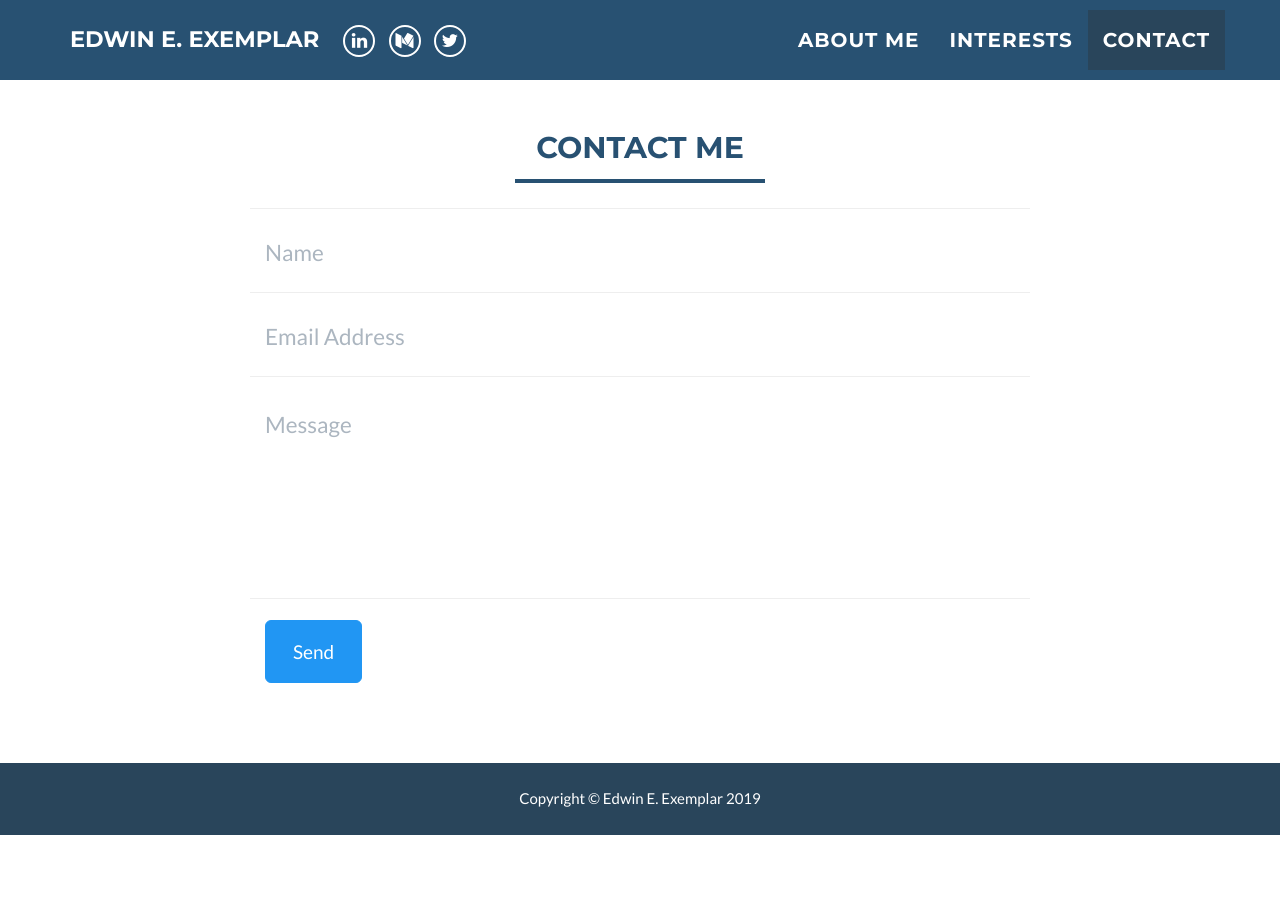
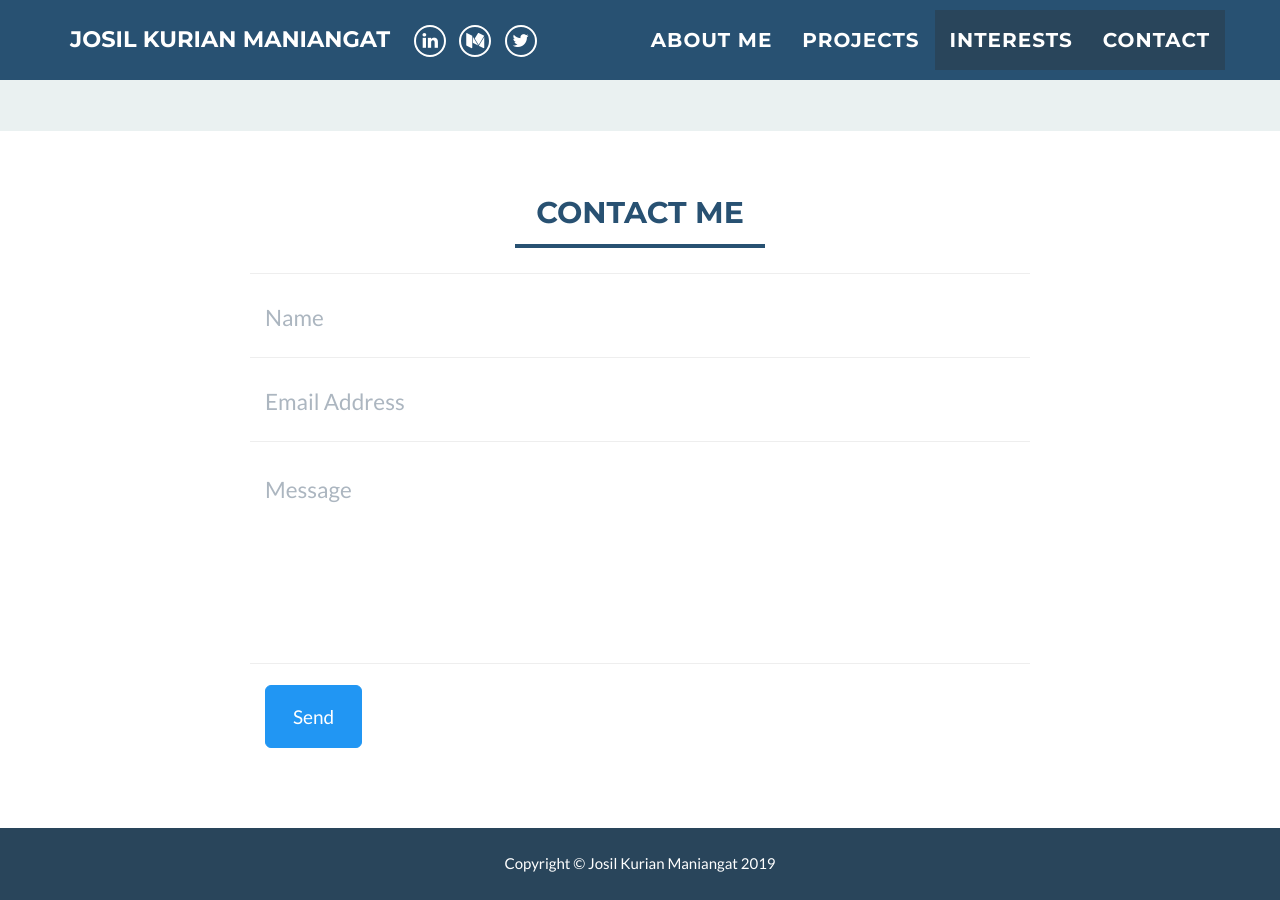
Before and after one commit to josilkurian/josilkurian.github.io, a Jekyll site: the page built from index.html, in a window 1280 px wide and 900 px high, scrolled down 1711 px. Built offline with Jekyll 4.4.1, drawn with Linux system fonts in a browser that asks for light colours; before the commit the page ends 2546 px from its top, so only the background shows below that; some of the changed text lies outside the part shown.

Commit message:
afteredit1

```diff
--- a/_config.yml
+++ b/_config.yml
@@ -1,6 +1,6 @@
 # Site settings
-name: Edwin E. Exemplar
-email: edwin+contactme@someemail.com
+name: Josil Kurian Maniangat
+email: josilkm1989@gmail.com
 #canonical_url: https://edwinexemplar.com
 keywords: "Software Engineer, Python, Ruby, Machine Learning, Deep Learning, Startups, Agile, Pair Programming"
 skills: "Senior Software Engineer in Seattle, WA (Fictitious)"
--- a/_layouts/default.html
+++ b/_layouts/default.html
@@ -59,7 +59,10 @@
                        <a href="#about">About Me</a>
                    </li>
                    <li class="page-scroll">
-                       <a href="#interests">Interests</a>
+                       <a href="#interests">Projects</a>
+                   </li>
+				   <li class="page-scroll">
+                       <a href="#contact">Interests</a>
                    </li>
                    <li class="page-scroll">
                        <a href="#contact">Contact</a>
@@ -75,7 +78,7 @@
         <div class="container">
             <div class="row">
                 <div class="col-lg-12">
-                    <img class="profile-img" src="img/profile.png" alt="{{ site.name }}">
+                    <img class="profile-img" src="img/josil.jpg" alt="{{ site.name }}">
                     <div class="intro-text">
                         <span class="name">{{ site.name }}</span>
                         <hr>
```
Also changed, not shown: img/josil.jpg (added), screenshot.png (deleted).
